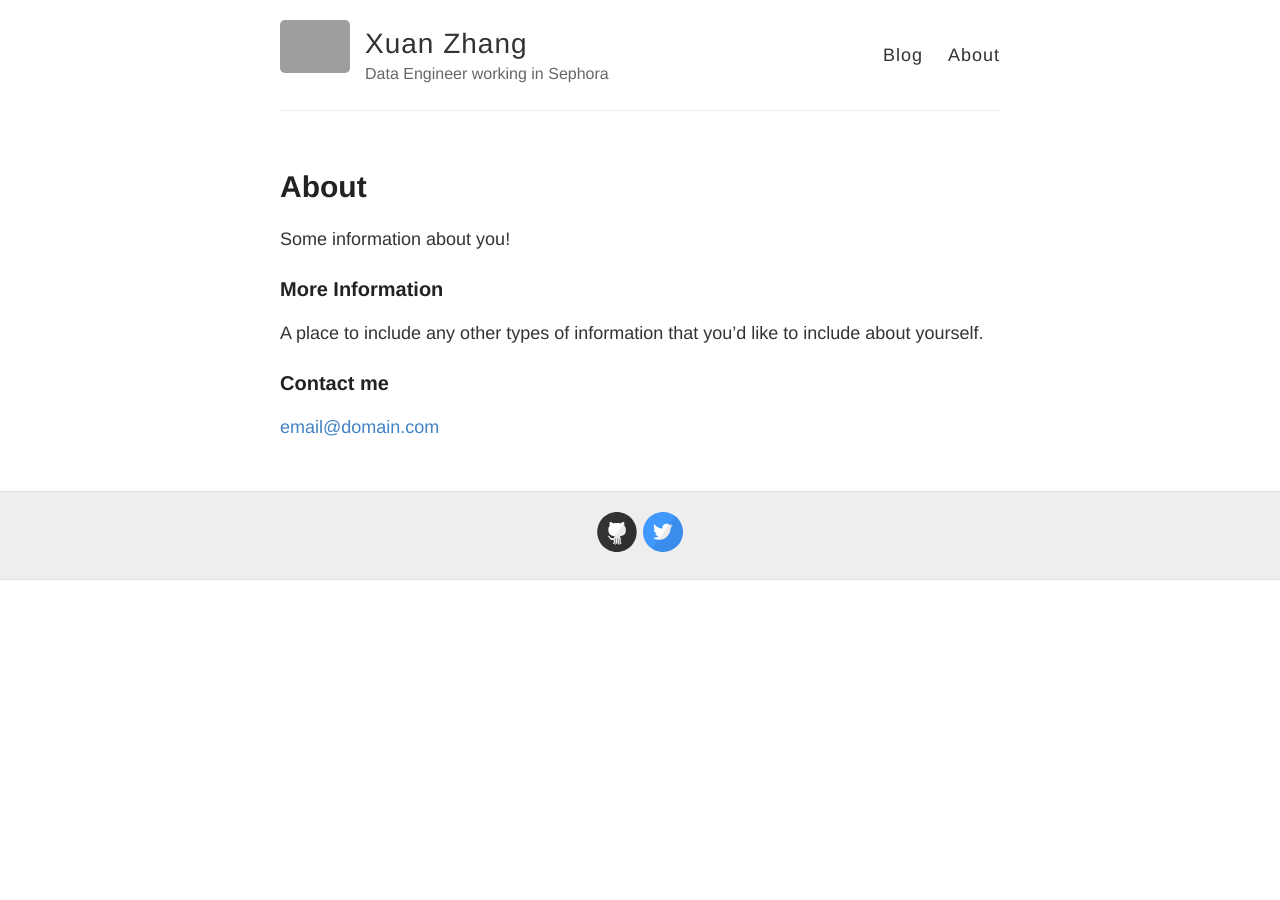
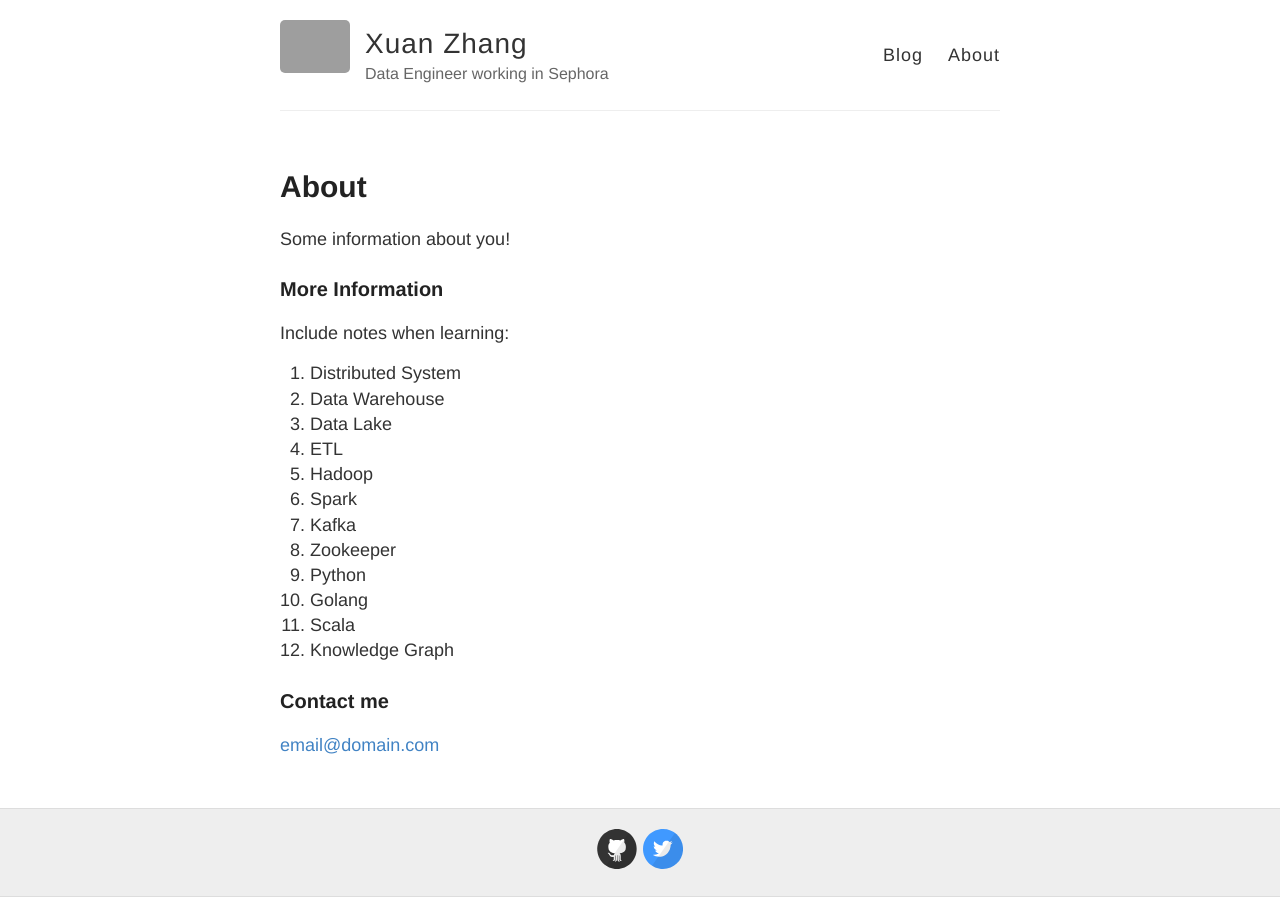
Before and after one commit to xuanz0216/xuanz0216.github.io, a Jekyll site: the page built from about.md, in a window 1280 px wide. Built offline with Jekyll 4.4.1, drawn with Linux system fonts in a browser that asks for light colours; grey boxes are pictures that could not be loaded.

Commit message:
distributed storage

```diff
--- a/about.md
+++ b/about.md
@@ -8,7 +8,19 @@ Some information about you!
 
 ### More Information
 
-A place to include any other types of information that you'd like to include about yourself.
+Include notes when learning:
+1. Distributed System
+2. Data Warehouse
+3. Data Lake
+4. ETL
+5. Hadoop
+6. Spark
+7. Kafka
+8. Zookeeper
+9. Python
+10. Golang
+11. Scala
+12. Knowledge Graph
 
 ### Contact me
 
```
Also changed, not shown: _posts/2019-3-10-Distributed-System.md (added, +45 -0 lines), _posts/2020-3-9-Data-Lake.md (renamed from _posts/2019-3-9-Data-Lake.md, +1 -0 lines).
